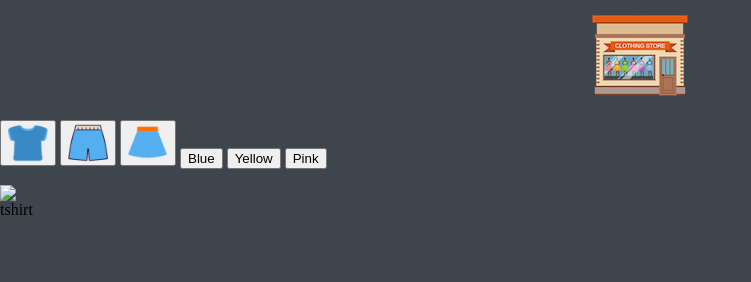
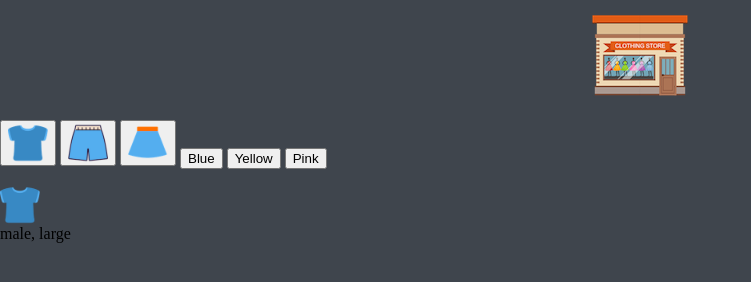
Before and after one commit to bxxmi/learn-javascript, a plain HTML site: page shopping-template/index.html in a window 1280 px wide. Shown: the whole page, without its empty margins (0-751 px from the left). Drawn offline with Linux system fonts and the light colour scheme.

Commit message:
fix: structure modify

```diff
--- a/shopping-template/index.html
+++ b/shopping-template/index.html
@@ -12,6 +12,7 @@
   <img src="img/logo.png" alt="logo" class="logo" / >
 
   <!-- bottons -->
+  <section class="buttons">
     <button class="btn">
       <img src="./img/blue_t.png" alt="tshirt" class="imgBtn" />
     </button>
@@ -24,12 +25,13 @@
     <button class="btn colorBtn blue">Blue</button>
     <button class="btn colorBtn yellow">Yellow</button>
     <button class="btn colorBtn pink">Pink</button>
+  </section>
 
   <!-- items -->
   <ul class="items">
     <li class="item">
-      <img src=".img/blue_t" alt="tshirt" class="item__thumbnail">
-      <span class="item__description"></span>
+      <img src="./img/blue_t.png" alt="tshirt" class="item__thumbnail">
+      <span class="item__description">male, large</span>
     </li>
   </ul>
 </body>
```
Lines whose indentation alone changed are shown as unchanged.
